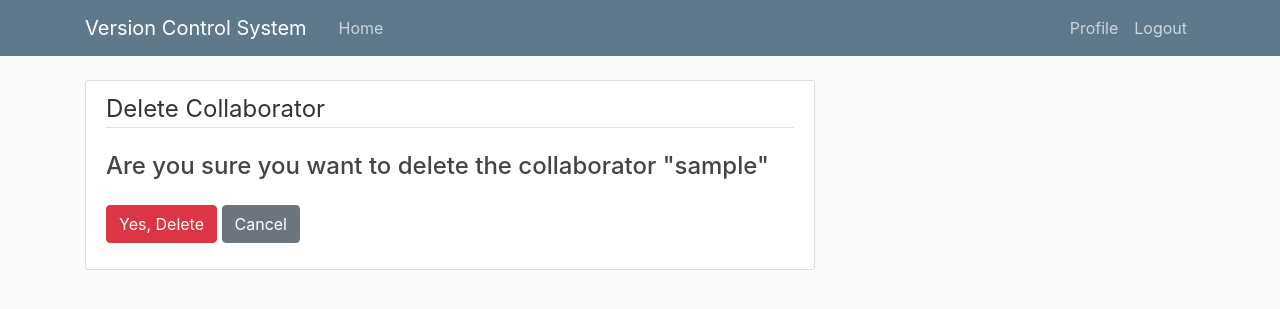
After one commit to borkovacd/UKS-2021-22, a Django app: page /project/1/collaborators/1/delete/ in a window 1280 px wide. The commit adds this page. Shown: the top 309 px of the page. Run offline with Django 4.2, Linux system fonts and the light colour scheme; a user stored in the database is signed in; tables that the repository leaves empty hold one stand-in row (values such as "Sample post"); some libraries are stand-ins or nearby versions.

Commit message:
Implement deletion of existing collaborator

```diff
--- /dev/null
+++ b/vcs/git/templates/git/collaborator_confirm_delete.html
@@ -0,0 +1,16 @@
+{% extends 'git/base.html' %}
+{% block content %}
+    <div class="content-section">
+        <form method="POST">
+            {% csrf_token %}
+            <fieldset class="form-group">
+                <legend class="border-bottom mb-4">Delete Collaborator</legend>
+                <h4>Are you sure you want to delete the collaborator "{{ collaborator.username }}"</h4>
+            </fieldset>
+            <div class="form-group">
+                <button class="btn btn-danger" type="submit">Yes, Delete</button>
+                <a class="btn btn-secondary" href="{% url 'project-detail' project.id %}">Cancel</a>
+            </div>
+        </form>
+    </div>
+{% endblock content %}
--- a/vcs/git/templates/git/project_detail.html
+++ b/vcs/git/templates/git/project_detail.html
@@ -82,6 +82,7 @@
       <div class="media-body">
         <h3 class="article-title">{{ collaborator.username }}</h3>
         <p class="article-content"><i>Collaborator</i></p>
+        <a class="btn btn-danger btn-sm mt-1 mb-1" href="{% url 'collaborator-delete' project.id collaborator.id %}">Delete</a>
       </div>
     </article>
     {% empty %}
--- a/vcs/git/urls.py
+++ b/vcs/git/urls.py
@@ -22,6 +22,8 @@ urlpatterns = [
 
     path('new-collaborator/<int:project_id>/',
          views.add_collaborator, name='new-collaborator'),
+    path('project/<int:project_id>/collaborators/<int:collaborator_id>/delete/',
+         views.delete_collaborator, name='collaborator-delete'),
 
 
     path('milestones/<int:project_id>', views.milestones, name='milestones'),
--- a/vcs/git/views.py
+++ b/vcs/git/views.py
@@ -16,6 +16,7 @@ from django.contrib.auth.mixins import LoginRequiredMixin, UserPassesTestMixin
 from django.contrib.auth.decorators import login_required, user_passes_test
 from .models import Milestone, GENERAL_STATES, Project
 from .forms import CollaboratorsForm
+from django.contrib.auth.models import User
 
 
 def home(request):
@@ -187,11 +188,38 @@ def add_collaborator(request, project_id):
         request.user.id, exisitingCollaborators, request.POST)
     if request.method == 'POST':
         collaborators = [*exisitingCollaborators,
-                         *request.POST['collaborators']]
+                         *request.POST.getlist('collaborators')]
         project.collaborators.set(collaborators)
         project.save()
         messages.success(
             request, f'The collaborators ware saved successfully!')
     else:
-        return render(request, 'git/collaborator_form.html', {'form': form})
+        return render(
+            request,
+            'git/collaborator_form.html',
+            {
+                'form': form,
+                'project': project
+            })
     return HttpResponseRedirect(project.get_absolute_url())
+
+
+@login_required
+def delete_collaborator(request, project_id, collaborator_id):
+    collaborator = User.objects.get(id=collaborator_id)
+    project = Project.objects.get(id=project_id)
+    if request.method == 'POST':
+        project.collaborators.remove(collaborator_id)
+        project.save()
+        messages.success(
+            request, f'The collaborator {collaborator.username} was removed successfully!')
+        return redirect(reverse('project-detail', args=[project_id]))
+    else:
+        return render(
+            request,
+            'git/collaborator_confirm_delete.html',
+            {
+                'collaborator': collaborator,
+                'project': project
+            }
+        )
```
Also changed, not shown: vcs/git/forms.py (+8 -2 lines), vcs/git/templates/git/collaborator_form.html (+5 -5 lines).
